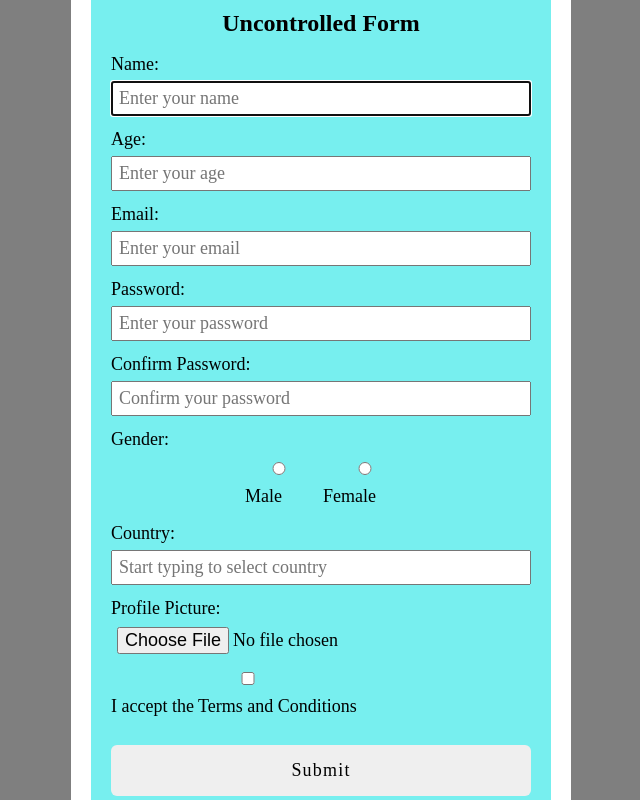
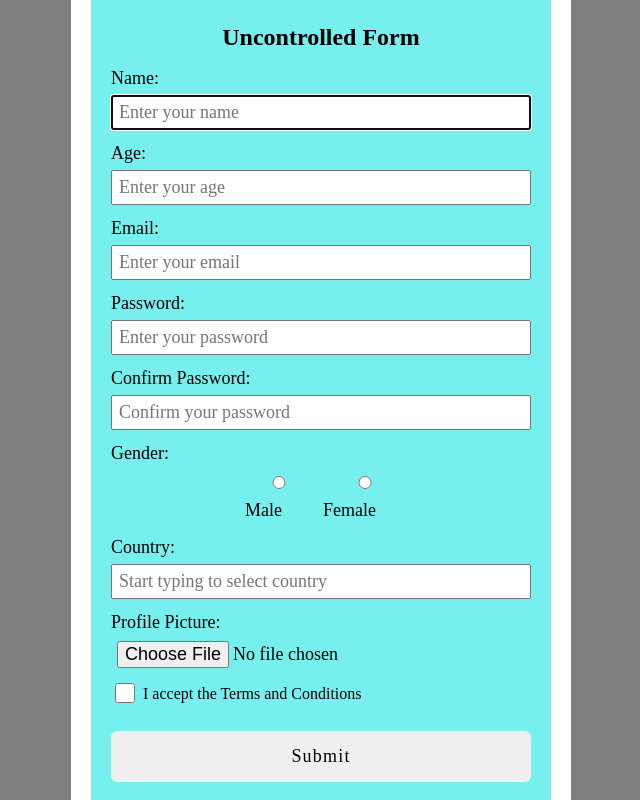
Before and after one commit to Ihar-Batura/React-RS, a React (Vite) app: page / in a window 1280 px wide. Both pictures are taken after a click on the button "Form 1". Shown: the whole page, without its empty margins (319-959 px from the left). Built offline with nearby package versions, Linux system fonts and the light colour scheme.

Commit message:
refactor: fix some code in Forms

```diff
--- a/src/components/forms/HookForm.tsx
+++ b/src/components/forms/HookForm.tsx
@@ -268,14 +268,12 @@
       </div>
 
       <div className={`${styles.container} ${styles.containerTerms}`}>
-        <label className={styles.label}>
-          <input
-            type="checkbox"
-            {...register('acceptedTerms')}
-            className={styles.input}
-          />
-          I accept the Terms and Conditions
-        </label>
+        <input
+          type="checkbox"
+          {...register('acceptedTerms')}
+          className={styles.inputCheckbox}
+        />
+        I accept the Terms and Conditions
         {errors.acceptedTerms && (
           <p className={styles.error}>{errors.acceptedTerms.message}</p>
         )}
--- a/src/components/forms/UncontrolledForm.tsx
+++ b/src/components/forms/UncontrolledForm.tsx
@@ -295,15 +295,13 @@
       </div>
 
       <div className={`${styles.container} ${styles.containerTerms}`}>
-        <label className={styles.label}>
         <input
           type="checkbox"
           name="acceptedTerms"
           ref={acceptedTermsRef}
-            className={styles.input}
+          className={styles.inputCheckbox}
         />
         I accept the Terms and Conditions
-        </label>
         {errors.acceptedTerms && (
           <p className={styles.error}>{errors.acceptedTerms}</p>
         )}
```
Lines whose indentation alone changed are shown as unchanged.
